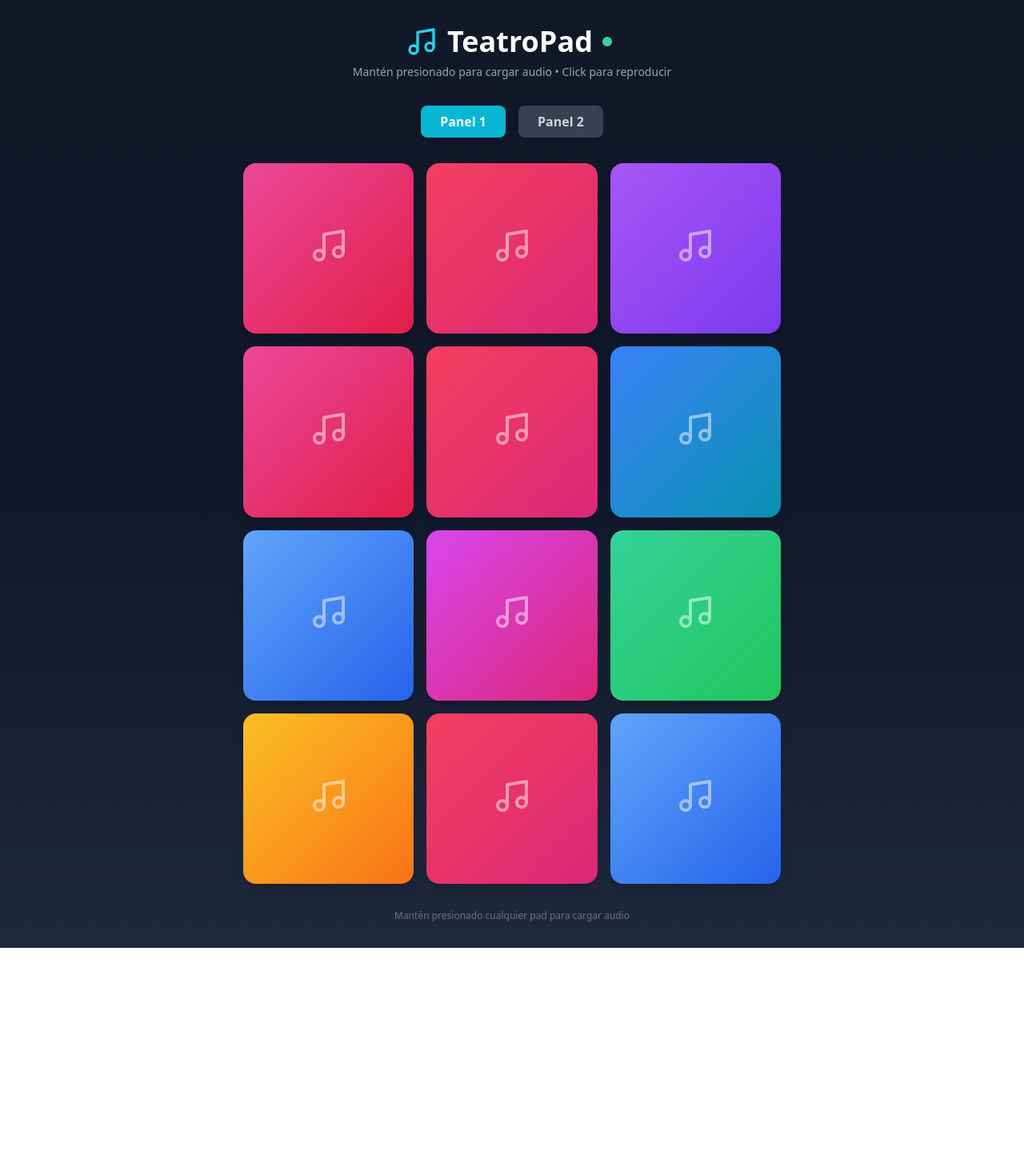
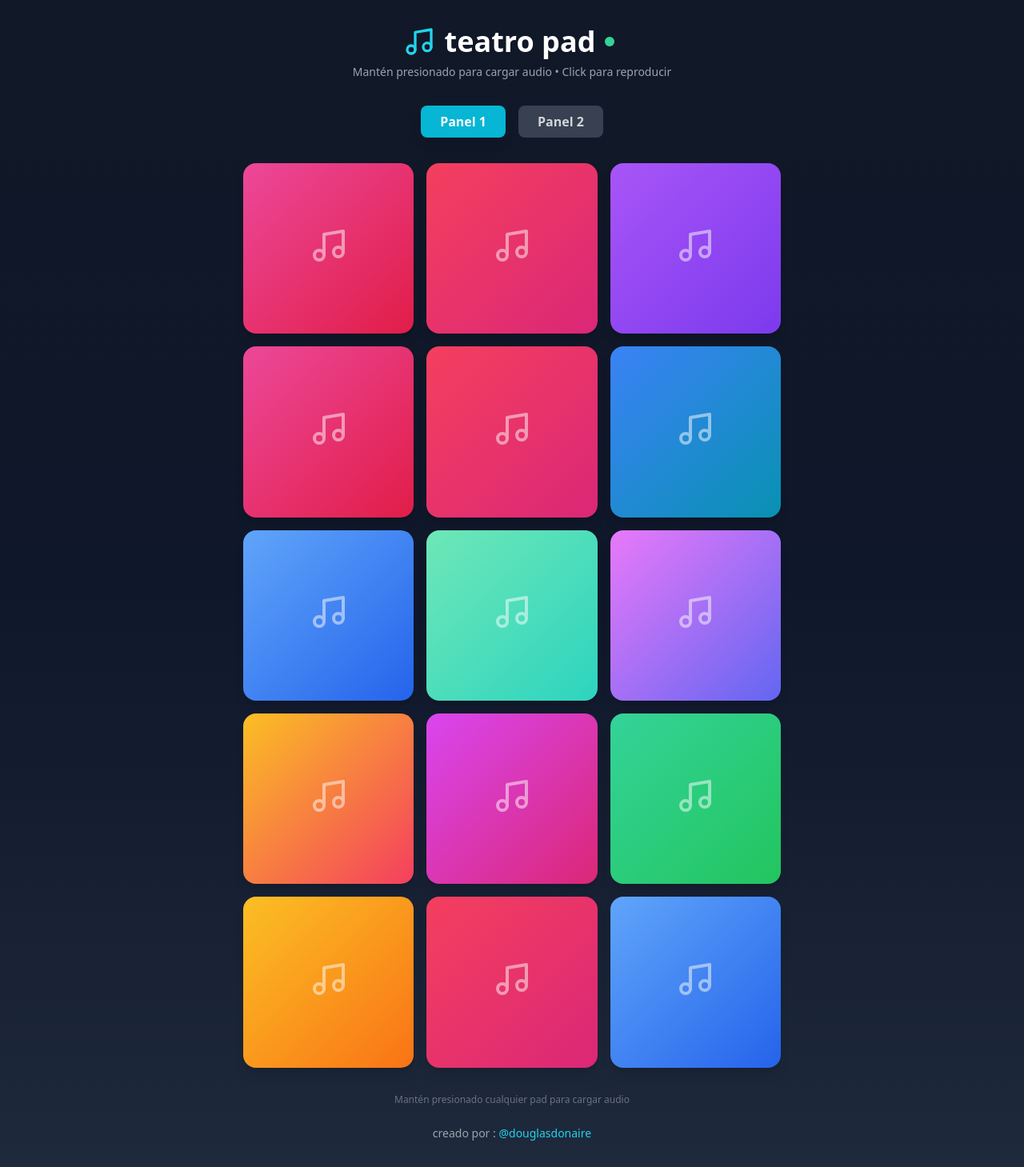
Before and after one commit to DDonaire25/teatropad, a React (Vite) app: page / in a window 1280 px wide. Shown: the whole page at 80% size. Before the commit the page ends 1185 px from the top, so only its background shows below. Built offline with nearby package versions, Linux system fonts and the light colour scheme.

Commit message:
feat(ui): 15 pads per panel + rename app to 'teatro pad' + add footer credit

```diff
--- a/capacitor.config.json
+++ b/capacitor.config.json
@@ -1,6 +1,6 @@
 {
   "appId": "com.radiolibrevientosur.donairepad",
-  "appName": "Donaire Pad",
+  "appName": "teatro pad",
   "webDir": "dist",
   "bundledWebRuntime": false
 }
--- a/index.html
+++ b/index.html
@@ -4,7 +4,7 @@
     <meta charset="UTF-8" />
     <link rel="icon" type="image/svg+xml" href="/vite.svg" />
     <meta name="viewport" content="width=device-width, initial-scale=1.0" />
-    <title>Donaire Play Audio Looper App</title>
+    <title>teatro pad</title>
     <meta property="og:image" content="https://bolt.new/static/og_default.png">
     <meta name="twitter:card" content="summary_large_image">
     <meta name="twitter:image" content="https://bolt.new/static/og_default.png">
--- a/src/App.tsx
+++ b/src/App.tsx
@@ -13,6 +13,9 @@ const GRADIENT_COLORS = [
   'bg-gradient-to-br from-rose-500 to-pink-600',
   'bg-gradient-to-br from-blue-500 to-cyan-600',
   'bg-gradient-to-br from-blue-400 to-blue-600',
+  'bg-gradient-to-br from-emerald-300 to-teal-400',
+  'bg-gradient-to-br from-fuchsia-400 to-indigo-500',
+  'bg-gradient-to-br from-amber-400 to-rose-500',
   'bg-gradient-to-br from-fuchsia-500 to-pink-600',
   'bg-gradient-to-br from-emerald-400 to-green-500',
   'bg-gradient-to-br from-amber-400 to-orange-500',
@@ -33,10 +36,13 @@ const PANEL_2_COLORS = [
   'bg-gradient-to-br from-violet-500 to-purple-600',
   'bg-gradient-to-br from-sky-500 to-blue-600',
   'bg-gradient-to-br from-lime-400 to-green-500',
+  'bg-gradient-to-br from-rose-400 to-pink-500',
+  'bg-gradient-to-br from-sky-400 to-indigo-500',
+  'bg-gradient-to-br from-amber-300 to-orange-500',
 ];
 
 function defaultPads(start = 0, colors = GRADIENT_COLORS): AudioPadData[] {
-  return Array.from({ length: 12 }, (_, i) => ({
+  return Array.from({ length: 15 }, (_, i) => ({
     id: start + i,
     file: null,
     fileName: null,
@@ -48,7 +54,7 @@ function defaultPads(start = 0, colors = GRADIENT_COLORS): AudioPadData[] {
 export default function App() {
   const [currentPanel, setCurrentPanel] = useState<number>(1);
   const [pads1, setPads1] = useState<AudioPadData[]>(() => defaultPads(0, GRADIENT_COLORS));
-  const [pads2, setPads2] = useState<AudioPadData[]>(() => defaultPads(12, PANEL_2_COLORS));
+  const [pads2, setPads2] = useState<AudioPadData[]>(() => defaultPads(15, PANEL_2_COLORS));
   const [playingAudio1, setPlayingAudio1] = useState<PlayingAudio | null>(null);
   const [playingAudio2, setPlayingAudio2] = useState<PlayingAudio | null>(null);
   const [isOnline, setIsOnline] = useState<boolean>(navigator.onLine);
@@ -74,7 +80,7 @@ export default function App() {
         setPads1((prev) => {
           const next = [...prev];
           for (const rec of stored) {
-            if (rec.id >= 0 && rec.id < 12 && rec.blob) {
+            if (rec.id >= 0 && rec.id < 15 && rec.blob) {
               const url = URL.createObjectURL(rec.blob);
               const file = rec.fileName ? new File([rec.blob], rec.fileName) : null;
               next[rec.id] = { ...next[rec.id], file: file as File | null, fileName: rec.fileName, audioUrl: url };
@@ -86,8 +92,8 @@ export default function App() {
         setPads2((prev) => {
           const next = [...prev];
           for (const rec of stored) {
-            if (rec.id >= 12 && rec.id < 24 && rec.blob) {
-              const idx = rec.id - 12;
+            if (rec.id >= 15 && rec.id < 30 && rec.blob) {
+              const idx = rec.id - 15;
               const url = URL.createObjectURL(rec.blob);
               const file = rec.fileName ? new File([rec.blob], rec.fileName) : null;
               next[idx] = { ...next[idx], file: file as File | null, fileName: rec.fileName, audioUrl: url };
@@ -271,7 +277,7 @@ export default function App() {
     }
 
     setPads1((prev) => {
-      if (padId < 12) {
+      if (padId < 15) {
         const next = [...prev];
         const idx = padId;
         if (next[idx]?.audioUrl) {
@@ -284,9 +290,9 @@ export default function App() {
     });
 
     setPads2((prev) => {
-      if (padId >= 12) {
+      if (padId >= 15) {
         const next = [...prev];
-        const idx = padId - 12;
+        const idx = padId - 15;
         if (next[idx]?.audioUrl) {
           try { URL.revokeObjectURL(next[idx].audioUrl!); } catch {}
         }
@@ -315,7 +321,7 @@ export default function App() {
   const handlePlayPause = (padId: number) => {
     const pad = pads1.concat(pads2).find((p) => p.id === padId);
     if (!pad || !pad.audioUrl) return;
-    const isPanel1 = padId < 12;
+    const isPanel1 = padId < 15;
     const playingAudio = isPanel1 ? playingAudio1 : playingAudio2;
     const setPlaying = isPanel1 ? setPlayingAudio1 : setPlayingAudio2;
 
@@ -330,7 +336,7 @@ export default function App() {
       // Ensure audio does NOT repeat automatically — play once and stop at end
       audio.loop = false;
       // When audio ends, clear the playing state for the current panel unless Play-All is active
-      const isPanel1 = padId < 12;
+      const isPanel1 = padId < 15;
       audio.addEventListener('ended', () => {
         const active = isPanel1 ? isPlayingAllRef1.current : isPlayingAllRef2.current;
         if (!active) setPlaying(null);
@@ -371,7 +377,7 @@ export default function App() {
           <div className="flex items-center justify-center gap-3 mb-2">
             <div className="flex items-center gap-3">
               <MusicIcon size={40} className="text-cyan-400" />
-              <h1 className="text-4xl font-bold">TeatroPad</h1>
+              <h1 className="text-4xl font-bold">teatro pad</h1>
             </div>
             <div className="flex items-center">
               <div
@@ -447,6 +453,15 @@ export default function App() {
         <div className="text-center text-gray-500 text-xs">
           <p>Mantén presionado cualquier pad para cargar audio</p>
         </div>
+
+        <footer className="mt-6 text-center text-gray-400 text-sm">
+          <p>
+            creado por :{' '}
+            <a href="https://instagram.com/douglasdonaire" target="_blank" rel="noopener noreferrer" className="text-cyan-400 hover:underline">
+              @douglasdonaire
+            </a>
+          </p>
+        </footer>
       </div>
     </div>
   );
```
Also changed, not shown: 1 other file (tests, documents, lock files or other folders).
